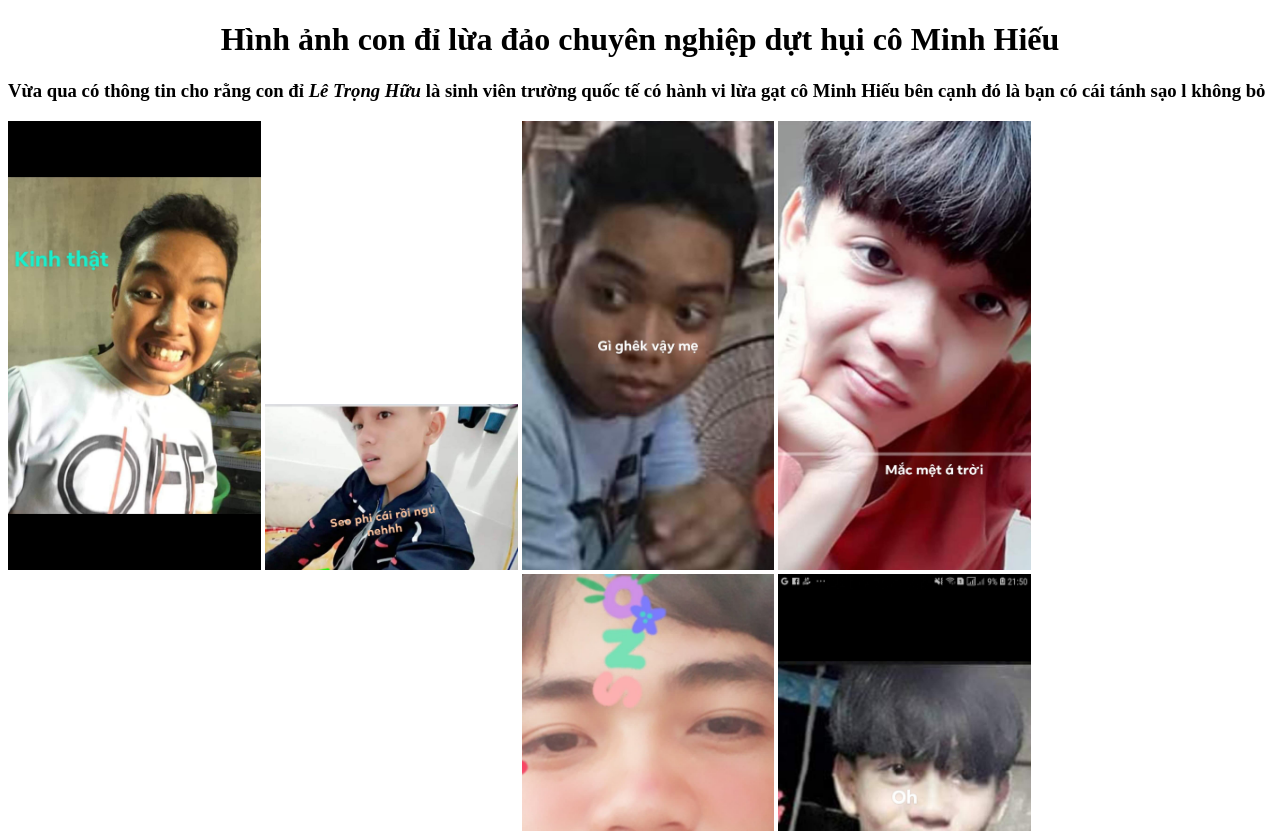
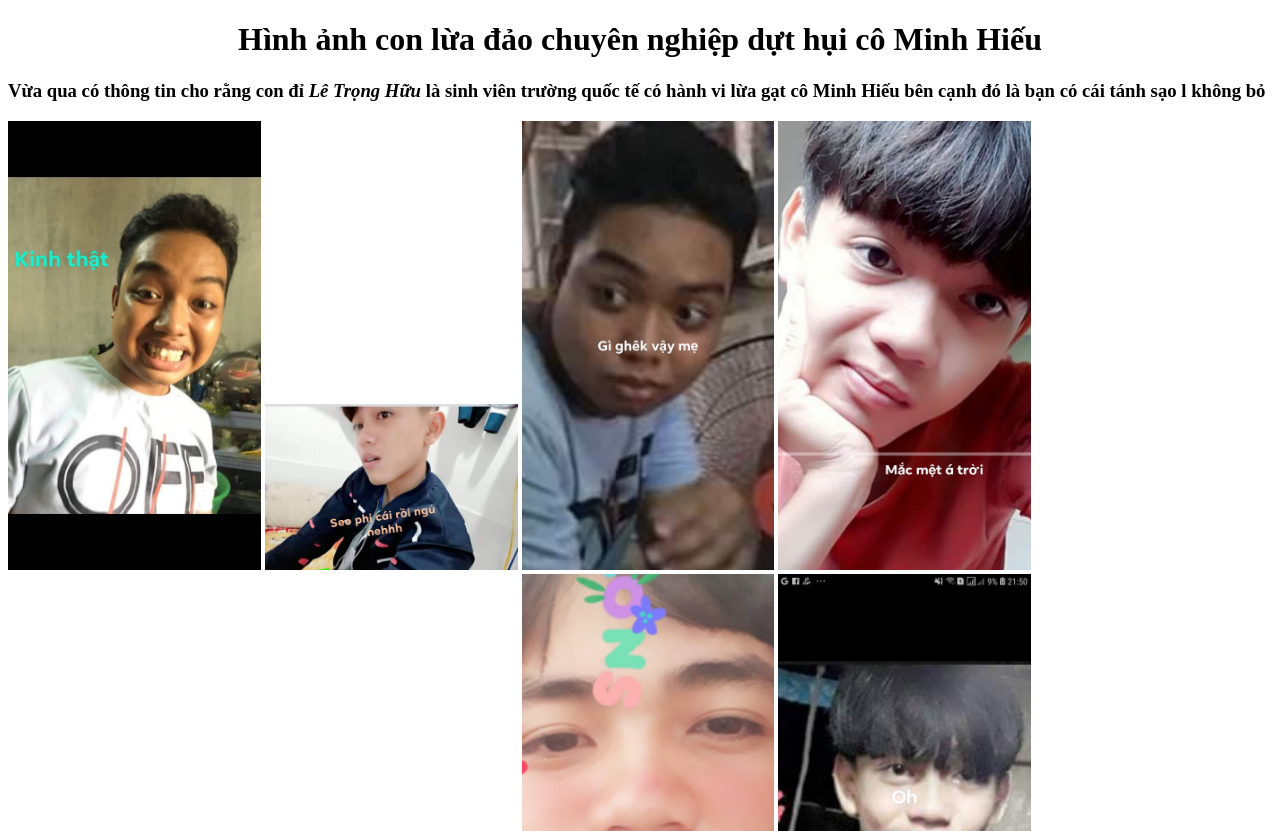
Before and after one commit to hector190123/tronghuu, a plain HTML site: page index.html in a window 1280 px wide. Shown: the top 831 px of the page. Drawn offline with Linux system fonts and the light colour scheme.

Commit message:
Update index.html

```diff
--- a/index.html
+++ b/index.html
@@ -6,7 +6,7 @@
 <body>
 	<div>
 		<h1 style="text-align: center;">
-			Hình ảnh con đỉ lừa đảo chuyên nghiệp dựt hụi cô Minh Hiếu
+			Hình ảnh con lừa đảo chuyên nghiệp dựt hụi cô Minh Hiếu
 		</h1>
 		<h3>
 			Vừa qua có thông tin cho rằng con đỉ <b><I>Lê Trọng Hữu</I></b> là sinh viên trường quốc tế
```
